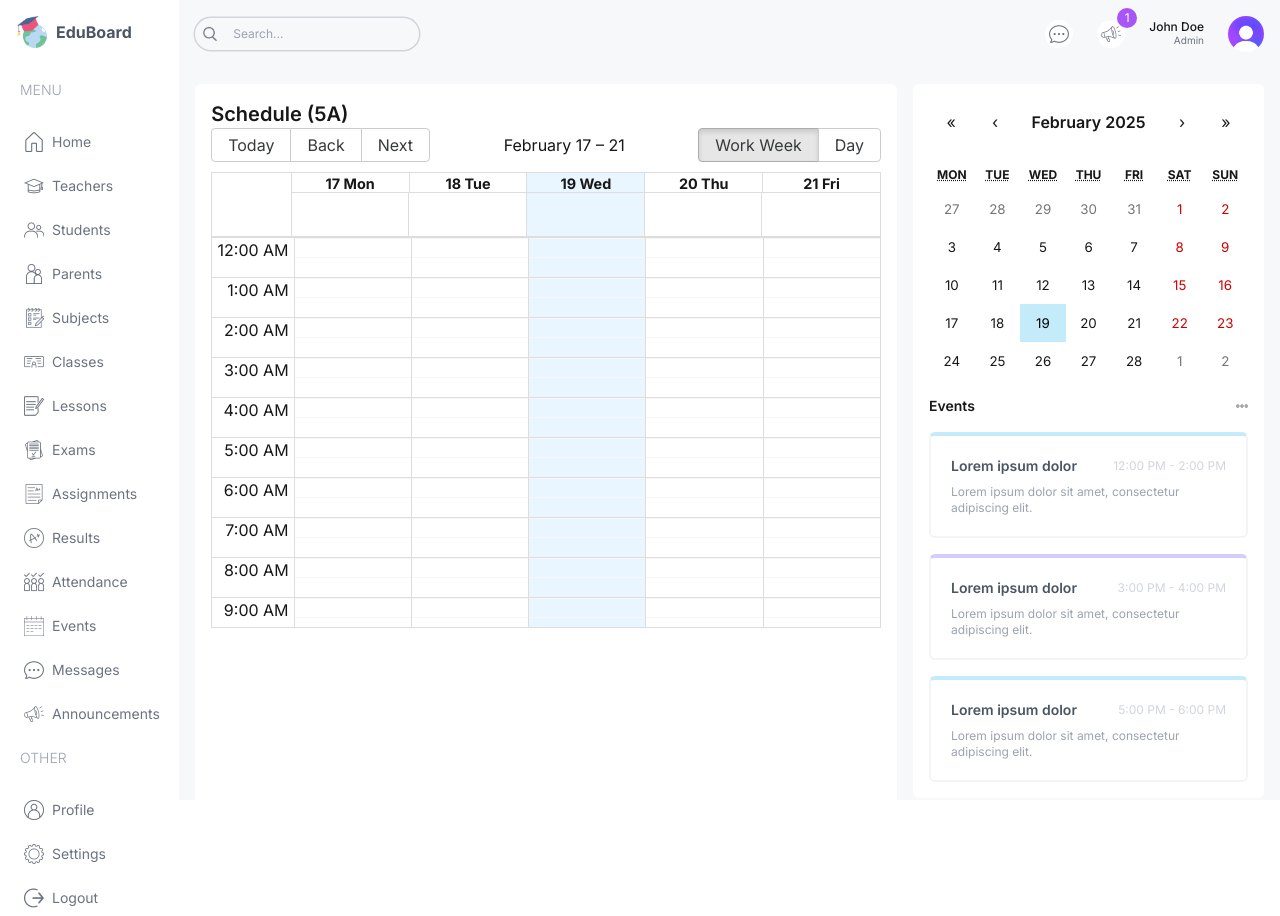
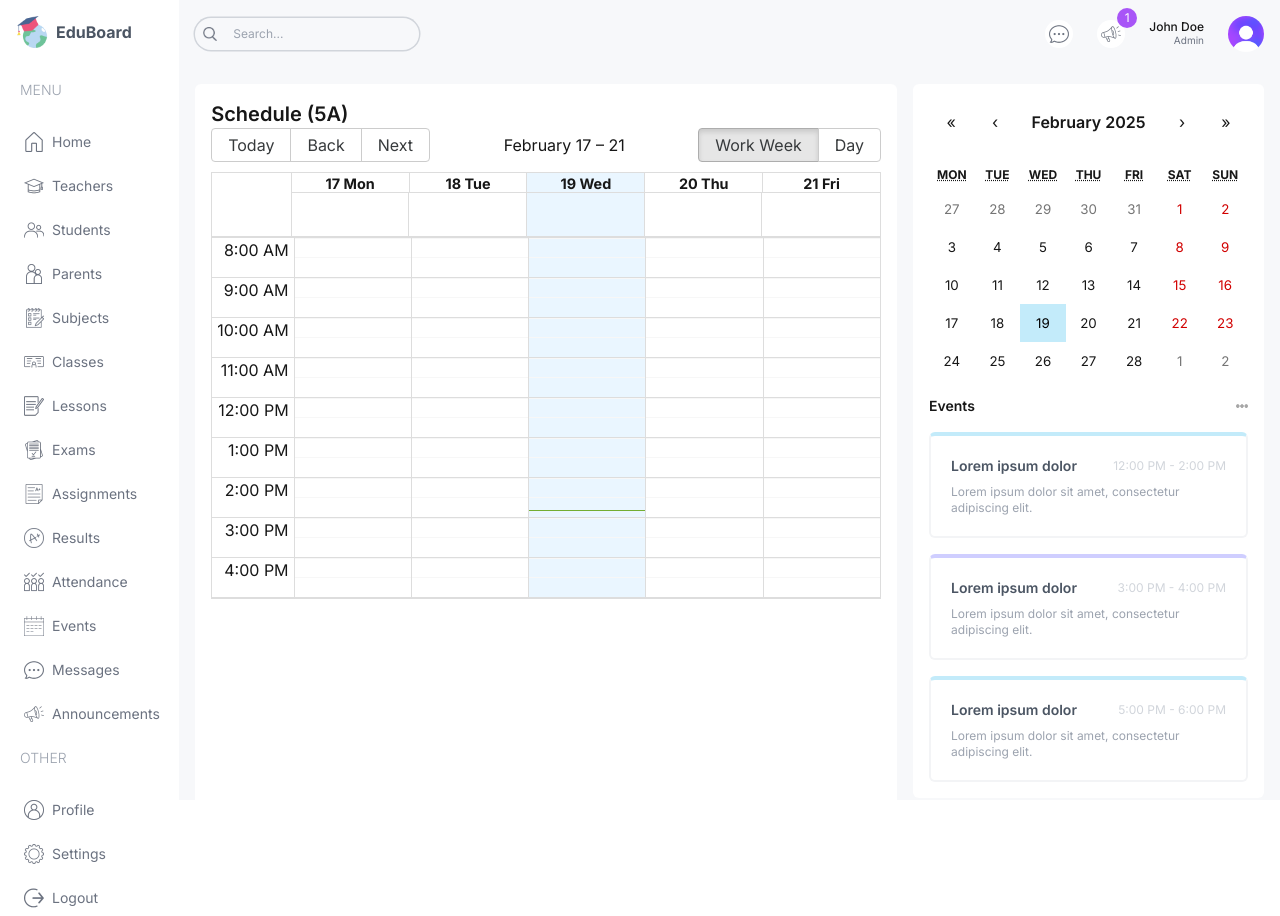
Before and after one commit to mysandesh/EduBoard, a Next.js app: page /student in a window 1280 px wide. Built offline with nearby package versions, Linux system fonts and the light colour scheme.

Commit message:
Big Calendar for student hours defined

```diff
--- a/src/components/BigCalendar.tsx
+++ b/src/components/BigCalendar.tsx
@@ -23,8 +23,10 @@ const BigCalendar = () => {
         endAccessor="end"
         views={["work_week", "day"]}
         view={view}
-        style={{ height: 500 }}
+        style={{ height: "98%" }}
         onView={handleOnChangeView}
+        min={new Date(2025, 8, 1, 8, 0, 0)}
+        max={new Date(2025, 8, 1, 17, 0, 0)}
       />
     </div>
   );
--- a/src/lib/data.ts
+++ b/src/lib/data.ts
@@ -920,143 +920,143 @@ export const calendarEvents = [
   {
     title: "Math",
     allDay: false,
-    start: new Date(2025, 3, 12, 8, 0),
-    end: new Date(2025, 3, 12, 8, 45),
+    start: new Date(2025, 3, 25, 8, 0),
+    end: new Date(2025, 3, 25, 8, 45),
   },
   {
     title: "English",
     allDay: false,
-    start: new Date(2025, 3, 12, 9, 0),
-    end: new Date(2025, 3, 12, 9, 45),
+    start: new Date(2025, 3, 25, 9, 0),
+    end: new Date(2025, 3, 25, 9, 45),
   },
   {
     title: "Biology",
     allDay: false,
-    start: new Date(2025, 3, 12, 10, 0),
-    end: new Date(2024, 3, 12, 10, 45),
+    start: new Date(2025, 3, 25, 10, 0),
+    end: new Date(2024, 3, 25, 10, 45),
   },
   {
     title: "Physics",
     allDay: false,
-    start: new Date(2025, 3, 12, 11, 0),
-    end: new Date(2025, 7, 12, 11, 45),
+    start: new Date(2025, 3, 25, 11, 0),
+    end: new Date(2025, 7, 25, 11, 45),
   },
   {
     title: "Chemistry",
     allDay: false,
-    start: new Date(2025, 3, 12, 13, 0),
-    end: new Date(2025, 3, 12, 13, 45),
+    start: new Date(2025, 3, 25, 13, 0),
+    end: new Date(2025, 3, 25, 13, 45),
   },
   {
     title: "History",
     allDay: false,
-    start: new Date(2025, 3, 12, 14, 0),
-    end: new Date(2025, 3, 12, 14, 45),
+    start: new Date(2025, 3, 25, 14, 0),
+    end: new Date(2025, 3, 25, 14, 45),
   },
   {
     title: "English",
     allDay: false,
-    start: new Date(2025, 3, 13, 9, 0),
-    end: new Date(2025, 3, 13, 9, 45),
+    start: new Date(2025, 3, 28, 9, 0),
+    end: new Date(2025, 3, 28, 9, 45),
   },
   {
     title: "Biology",
     allDay: false,
-    start: new Date(2025, 3, 13, 10, 0),
-    end: new Date(2025, 3, 13, 10, 45),
+    start: new Date(2025, 3, 28, 10, 0),
+    end: new Date(2025, 3, 28, 10, 45),
   },
   {
     title: "Physics",
     allDay: false,
-    start: new Date(2025, 3, 13, 11, 0),
-    end: new Date(2025, 3, 13, 11, 45),
+    start: new Date(2025, 3, 28, 11, 0),
+    end: new Date(2025, 3, 28, 11, 45),
   },
 
   {
     title: "History",
     allDay: false,
-    start: new Date(2025, 3, 13, 14, 0),
-    end: new Date(2025, 3, 13, 14, 45),
+    start: new Date(2025, 3, 28, 14, 0),
+    end: new Date(2025, 3, 28, 14, 45),
   },
   {
     title: "Math",
     allDay: false,
-    start: new Date(2025, 3, 14, 8, 0),
-    end: new Date(2025, 3, 14, 8, 45),
+    start: new Date(2025, 3, 28, 8, 0),
+    end: new Date(2025, 3, 28, 8, 45),
   },
   {
     title: "Biology",
     allDay: false,
-    start: new Date(2025, 3, 14, 10, 0),
-    end: new Date(2025, 3, 14, 10, 45),
+    start: new Date(2025, 3, 28, 10, 0),
+    end: new Date(2025, 3, 28, 10, 45),
   },
 
   {
     title: "Chemistry",
     allDay: false,
-    start: new Date(2025, 3, 14, 13, 0),
-    end: new Date(2025, 3, 14, 13, 45),
+    start: new Date(2025, 3, 28, 13, 0),
+    end: new Date(2025, 3, 28, 13, 45),
   },
   {
     title: "History",
     allDay: false,
-    start: new Date(2025, 3, 14, 14, 0),
-    end: new Date(2025, 3, 13, 14, 45),
+    start: new Date(2025, 3, 27, 14, 0),
+    end: new Date(2025, 3, 27, 14, 45),
   },
   {
     title: "English",
     allDay: false,
-    start: new Date(2025, 3, 15, 9, 0),
-    end: new Date(2025, 3, 15, 9, 45),
+    start: new Date(2025, 3, 27, 9, 0),
+    end: new Date(2025, 3, 27, 9, 45),
   },
   {
     title: "Biology",
     allDay: false,
-    start: new Date(2025, 3, 15, 10, 0),
-    end: new Date(2025, 3, 15, 10, 45),
+    start: new Date(2025, 3, 27, 10, 0),
+    end: new Date(2025, 3, 27, 10, 45),
   },
   {
     title: "Physics",
     allDay: false,
-    start: new Date(2025, 3, 15, 11, 0),
-    end: new Date(2025, 3, 15, 11, 45),
+    start: new Date(2025, 3, 27, 11, 0),
+    end: new Date(2025, 3, 27, 11, 45),
   },
 
   {
     title: "History",
     allDay: false,
-    start: new Date(2025, 3, 15, 14, 0),
-    end: new Date(2025, 3, 15, 14, 45),
+    start: new Date(2025, 3, 27, 14, 0),
+    end: new Date(2025, 3, 27, 14, 45),
   },
   {
     title: "Math",
     allDay: false,
-    start: new Date(2025, 3, 16, 8, 0),
-    end: new Date(2025, 3, 16, 8, 45),
+    start: new Date(2025, 3, 27, 8, 0),
+    end: new Date(2025, 3, 27, 8, 45),
   },
   {
     title: "English",
     allDay: false,
-    start: new Date(2025, 3, 16, 9, 0),
-    end: new Date(2025, 3, 16, 9, 45),
+    start: new Date(2025, 3, 28, 9, 0),
+    end: new Date(2025, 3, 28, 9, 45),
   },
 
   {
     title: "Physics",
     allDay: false,
-    start: new Date(2025, 3, 16, 11, 0),
-    end: new Date(2025, 3, 16, 11, 45),
+    start: new Date(2025, 3, 28, 11, 0),
+    end: new Date(2025, 3, 28, 11, 45),
   },
   {
     title: "Chemistry",
     allDay: false,
-    start: new Date(2025, 3, 16, 13, 0),
-    end: new Date(2025, 3, 16, 13, 45),
+    start: new Date(2025, 3, 28, 13, 0),
+    end: new Date(2025, 3, 28, 13, 45),
   },
   {
     title: "History",
     allDay: false,
-    start: new Date(2025, 3, 16, 14, 0),
-    end: new Date(2025, 3, 16, 14, 45),
+    start: new Date(2025, 3, 28, 14, 0),
+    end: new Date(2025, 3, 28, 14, 45),
   },
 ];
```
